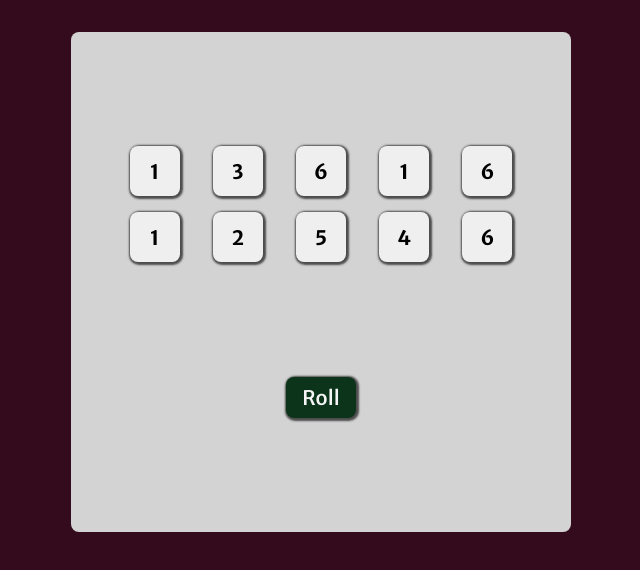
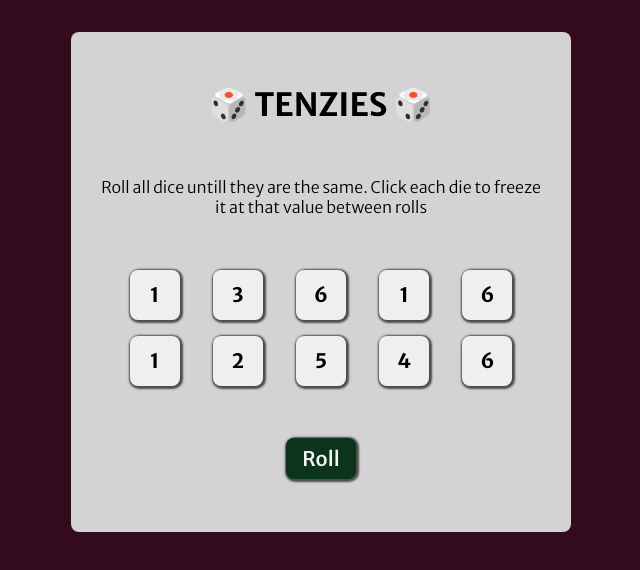
Before and after one commit to Tyriol/tenzies, a React (Vite) app: page / in a window 1280 px wide. Shown: the top 570 px of the page, without its empty margins (319-959 px from the left). Built offline with nearby package versions, Linux system fonts and the light colour scheme.

Commit message:
add title and instruction text

```diff
--- a/src/App.css
+++ b/src/App.css
@@ -10,10 +10,17 @@
   margin: 0 auto;
 }
 
+p {
+  padding: 0 1.5rem;
+  text-align: center;
+  font-weight: 300;
+}
+
 button {
   font-family: "Merriweather Sans", sans-serif;
   font-size: 1.25rem;
   box-shadow: 1px 1px 2px 2px #4d4c4c;
+  color: black;
 }
 
 .dice-container {
--- a/src/App.tsx
+++ b/src/App.tsx
@@ -62,6 +62,11 @@ function App() {
 
   return (
     <main className="game-container">
+      <h1>🎲 TENZIES 🎲</h1>
+      <p>
+        Roll all dice untill they are the same. Click each die to freeze it at that value between
+        rolls
+      </p>
       <div className="dice-container">{diceElements}</div>
       <button onClick={rollDice} className="game-action">
         Roll
--- a/src/index.css
+++ b/src/index.css
@@ -2,6 +2,7 @@
   box-sizing: border-box;
   margin: 0;
   padding: 0;
+  font-family: "Merriweather Sans", sans-serif;
 }
 
 body {
```
Also changed, not shown: 1 other file (tests, documents, lock files or other folders).
